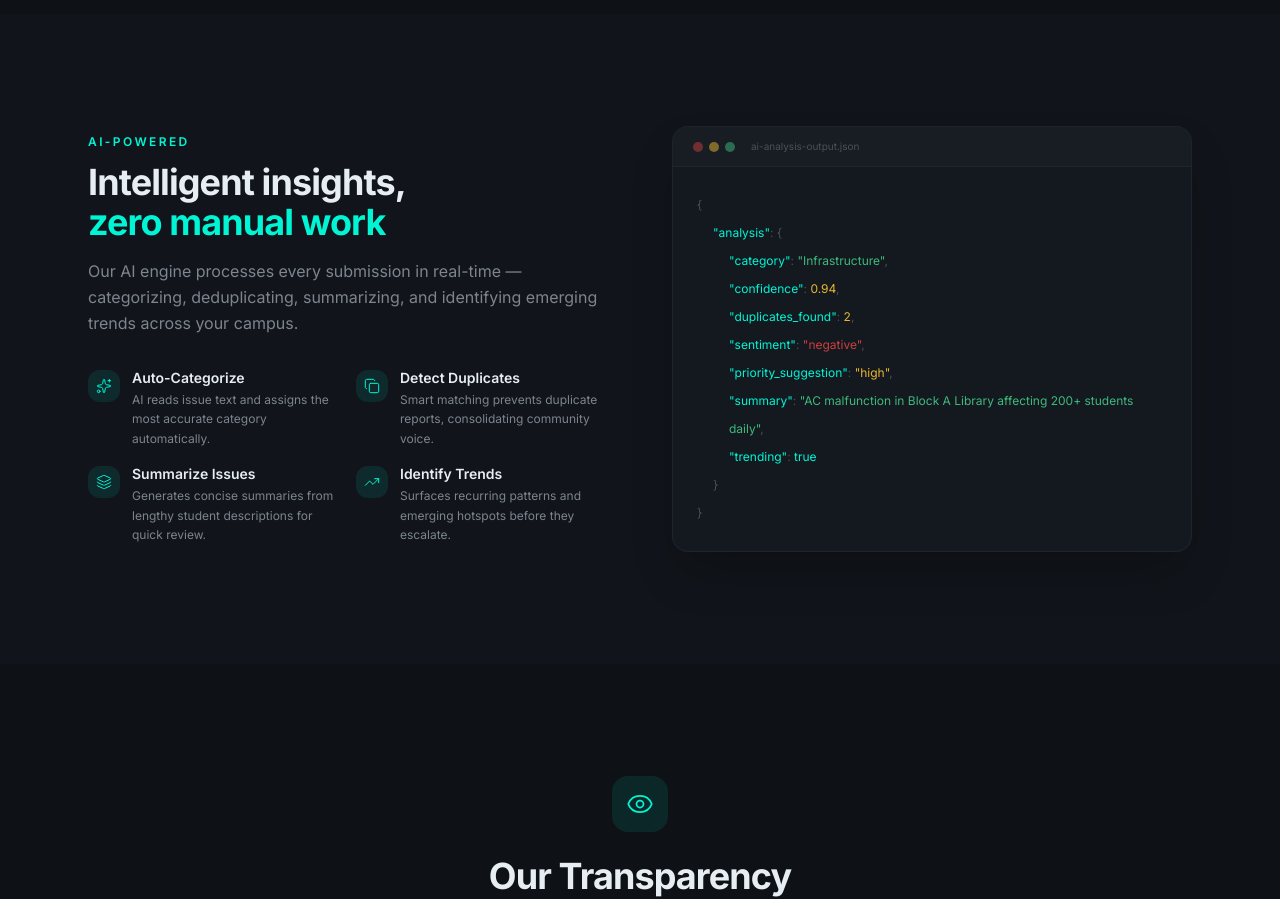
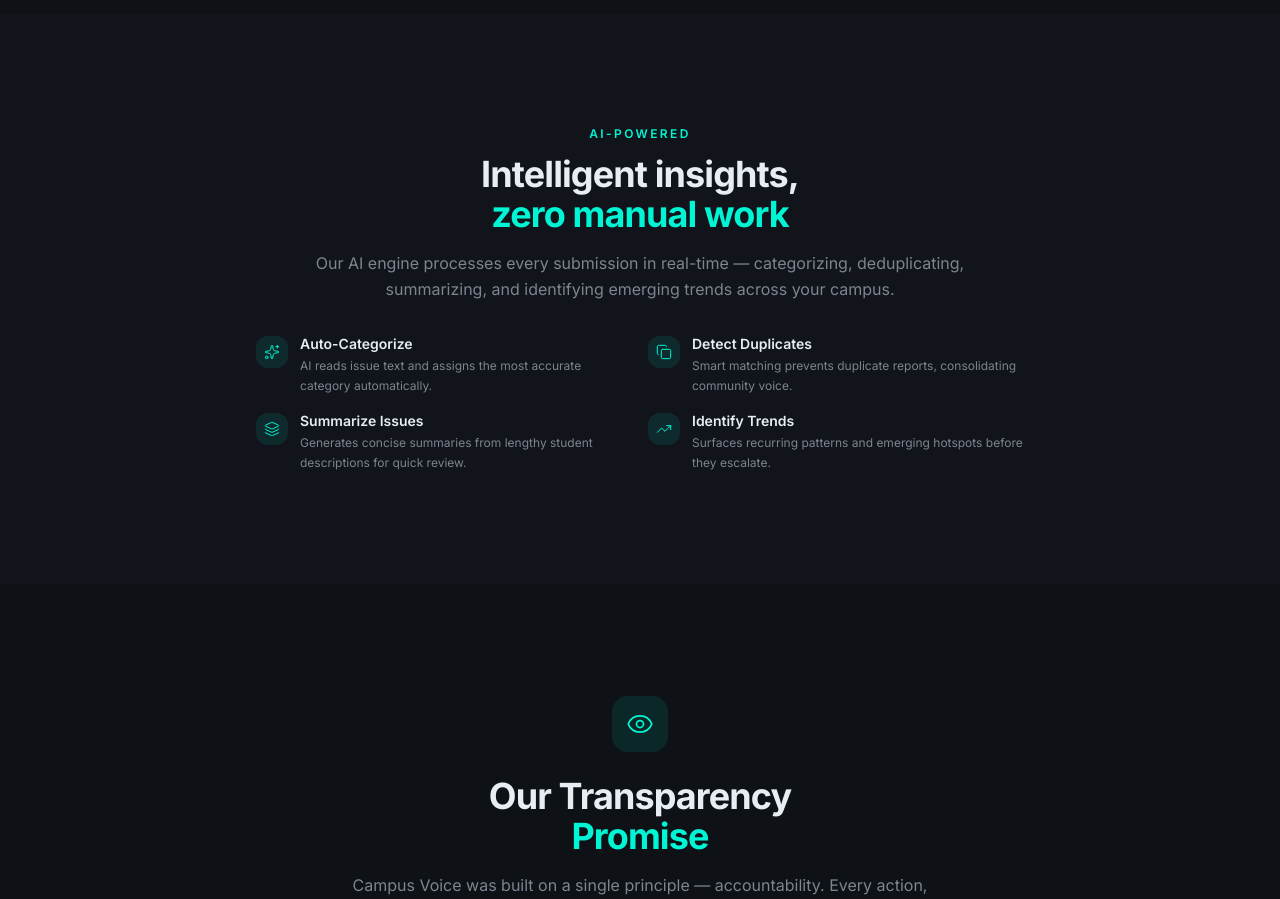
Before and after one commit to mani-4444/Campus-Voice, a Next.js app: page / in a window 1280 px wide. Shown: the part 3820-4719 px from the top of the page. Built offline with nearby package versions, Linux system fonts and the light colour scheme.

Commit message:
Remove mock AI analysis JSON output from AI insights section

```diff
--- a/src/components/landing/ai-insights.tsx
+++ b/src/components/landing/ai-insights.tsx
@@ -34,12 +34,13 @@ export function AIInsights() {
   return (
     <section className="relative py-28 bg-muted/20" id="ai">
       <div className="max-w-6xl mx-auto px-6">
-        <div className="grid grid-cols-1 lg:grid-cols-2 gap-16 items-center">
-          {/* Left: Content */}
+        <div className="max-w-4xl mx-auto">
+          {/* Content */}
           <motion.div
-            initial={{ opacity: 0, x: -20 }}
-            whileInView={{ opacity: 1, x: 0 }}
+            initial={{ opacity: 0, y: 20 }}
+            whileInView={{ opacity: 1, y: 0 }}
             viewport={{ once: true }}
+            className="text-center"
           >
             <p className="text-xs uppercase tracking-[0.2em] text-primary font-semibold mb-3">
               AI-Powered
@@ -49,13 +50,13 @@ export function AIInsights() {
               <br />
               <span className="text-primary">zero manual work</span>
             </h2>
-            <p className="text-muted-foreground mb-8 leading-relaxed">
+            <p className="text-muted-foreground mb-8 leading-relaxed max-w-2xl mx-auto">
               Our AI engine processes every submission in real-time —
               categorizing, deduplicating, summarizing, and identifying emerging
               trends across your campus.
             </p>
 
-            <div className="grid grid-cols-1 sm:grid-cols-2 gap-4">
+            <div className="grid grid-cols-1 sm:grid-cols-2 gap-4 max-w-3xl mx-auto">
               {aiFeatures.map((feat, i) => (
                 <motion.div
                   key={feat.title}
@@ -68,7 +69,7 @@ export function AIInsights() {
                   <div className="flex h-8 w-8 items-center justify-center rounded-lg bg-primary/10 text-primary shrink-0 mt-0.5">
                     <feat.icon className="h-4 w-4" strokeWidth={1.5} />
                   </div>
-                  <div>
+                  <div className="text-left">
                     <h4 className="text-sm font-semibold mb-0.5">
                       {feat.title}
                     </h4>
@@ -80,91 +81,6 @@ export function AIInsights() {
               ))}
             </div>
           </motion.div>
-
-          {/* Right: Mock AI output */}
-          <motion.div
-            initial={{ opacity: 0, x: 20 }}
-            whileInView={{ opacity: 1, x: 0 }}
-            viewport={{ once: true }}
-            transition={{ delay: 0.2 }}
-          >
-            <div className="rounded-2xl border border-border/60 bg-card/80 backdrop-blur-xl shadow-2xl overflow-hidden">
-              {/* Terminal header */}
-              <div className="flex items-center gap-2 px-5 py-3 border-b border-border/50 bg-muted/30">
-                <div className="flex items-center gap-1.5">
-                  <div className="h-2.5 w-2.5 rounded-full bg-destructive/50" />
-                  <div className="h-2.5 w-2.5 rounded-full bg-warning/50" />
-                  <div className="h-2.5 w-2.5 rounded-full bg-success/50" />
-                </div>
-                <span className="text-[10px] font-mono text-muted-foreground/50 ml-2">
-                  ai-analysis-output.json
-                </span>
-              </div>
-
-              {/* JSON content */}
-              <div className="p-6 font-mono text-xs leading-7 overflow-x-auto">
-                <div className="text-muted-foreground/50">{"{"}</div>
-                <div className="ml-4">
-                  <span className="text-primary">&quot;analysis&quot;</span>
-                  <span className="text-muted-foreground/50">: {"{"}</span>
-                </div>
-                <div className="ml-8">
-                  <span className="text-primary">&quot;category&quot;</span>
-                  <span className="text-muted-foreground/50">: </span>
-                  <span className="text-[var(--success)]">
-                    &quot;Infrastructure&quot;
-                  </span>
-                  <span className="text-muted-foreground/50">,</span>
-                </div>
-                <div className="ml-8">
-                  <span className="text-primary">&quot;confidence&quot;</span>
-                  <span className="text-muted-foreground/50">: </span>
-                  <span className="text-[var(--warning)]">0.94</span>
-                  <span className="text-muted-foreground/50">,</span>
-                </div>
-                <div className="ml-8">
-                  <span className="text-primary">
-                    &quot;duplicates_found&quot;
-                  </span>
-                  <span className="text-muted-foreground/50">: </span>
-                  <span className="text-[var(--warning)]">2</span>
-                  <span className="text-muted-foreground/50">,</span>
-                </div>
-                <div className="ml-8">
-                  <span className="text-primary">&quot;sentiment&quot;</span>
-                  <span className="text-muted-foreground/50">: </span>
-                  <span className="text-destructive">&quot;negative&quot;</span>
-                  <span className="text-muted-foreground/50">,</span>
-                </div>
-                <div className="ml-8">
-                  <span className="text-primary">
-                    &quot;priority_suggestion&quot;
-                  </span>
-                  <span className="text-muted-foreground/50">: </span>
-                  <span className="text-[var(--warning)]">
-                    &quot;high&quot;
-                  </span>
-                  <span className="text-muted-foreground/50">,</span>
-                </div>
-                <div className="ml-8">
-                  <span className="text-primary">&quot;summary&quot;</span>
-                  <span className="text-muted-foreground/50">: </span>
-                  <span className="text-[var(--success)]">
-                    &quot;AC malfunction in Block A Library affecting 200+
-                    students daily&quot;
-                  </span>
-                  <span className="text-muted-foreground/50">,</span>
-                </div>
-                <div className="ml-8">
-                  <span className="text-primary">&quot;trending&quot;</span>
-                  <span className="text-muted-foreground/50">: </span>
-                  <span className="text-primary">true</span>
-                </div>
-                <div className="ml-4 text-muted-foreground/50">{"}"}</div>
-                <div className="text-muted-foreground/50">{"}"}</div>
-              </div>
-            </div>
-          </motion.div>
         </div>
       </div>
     </section>
```
